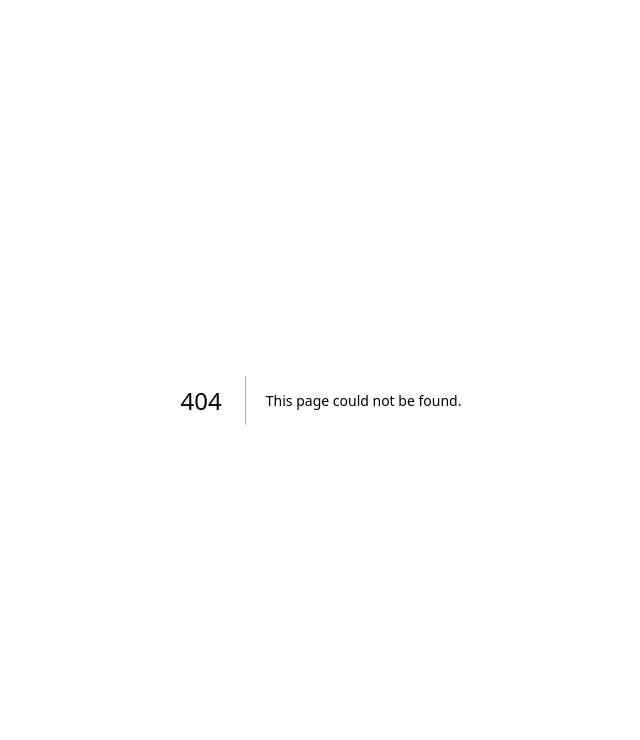
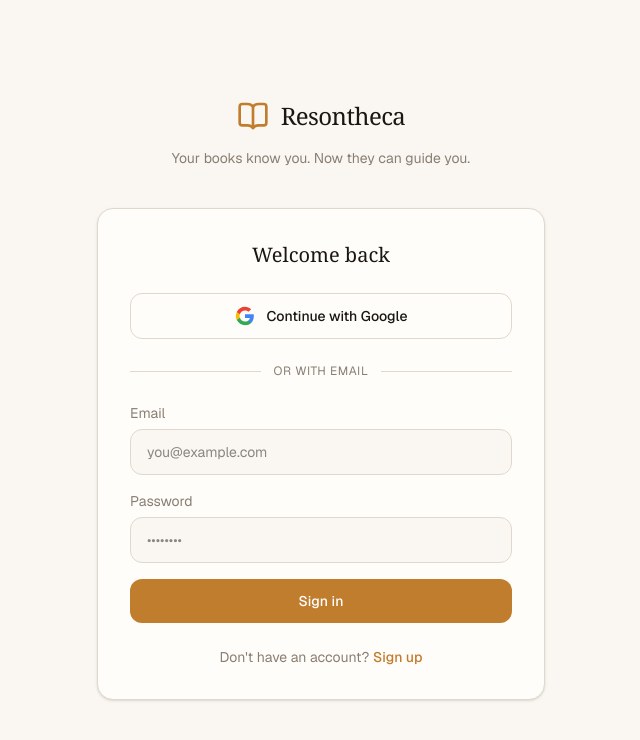
Before and after one commit to brentrobingreen/mynd, a Next.js app: page /auth/login in a window 1280 px wide. Before the commit this address had no page. Shown: the top 740 px of the page, without its empty margins (319-959 px from the left). Built offline with nearby package versions, Linux system fonts and the light colour scheme; no server answers.

Commit message:
[STEP 4] Supabase Auth — email/password, Google OAuth, callback route, middleware

```diff
--- a/package.json
+++ b/package.json
@@ -15,6 +15,7 @@
     "@supabase/ssr": "^0.10.3",
     "@supabase/supabase-js": "^2.107.0",
     "clsx": "^2.1.1",
+    "dotenv": "^17.4.2",
     "lucide-react": "^1.17.0",
     "next": "16.2.7",
     "openai": "^6.42.0",
--- /dev/null
+++ b/src/app/auth/callback/route.ts
@@ -0,0 +1,15 @@
+import { createClient } from '@/lib/supabase/server'
+import { NextResponse } from 'next/server'
+
+export async function GET(request: Request) {
+  const { searchParams, origin } = new URL(request.url)
+  const code = searchParams.get('code')
+  const redirect = searchParams.get('redirect') || '/library'
+
+  if (code) {
+    const supabase = await createClient()
+    await supabase.auth.exchangeCodeForSession(code)
+  }
+
+  return NextResponse.redirect(`${origin}${redirect}`)
+}
--- /dev/null
+++ b/src/app/auth/login/LoginForm.tsx
@@ -0,0 +1,146 @@
+'use client'
+
+import { useState } from 'react'
+import { createClient } from '@/lib/supabase/client'
+import { useRouter, useSearchParams } from 'next/navigation'
+
+export default function LoginForm() {
+  const router = useRouter()
+  const searchParams = useSearchParams()
+  const redirect = searchParams.get('redirect') || '/library'
+
+  const [email, setEmail] = useState('')
+  const [password, setPassword] = useState('')
+  const [mode, setMode] = useState<'login' | 'signup'>('login')
+  const [loading, setLoading] = useState(false)
+  const [error, setError] = useState<string | null>(null)
+  const [message, setMessage] = useState<string | null>(null)
+
+  const supabase = createClient()
+
+  async function handleEmailAuth(e: React.FormEvent) {
+    e.preventDefault()
+    setLoading(true)
+    setError(null)
+    setMessage(null)
+
+    if (mode === 'signup') {
+      const { error } = await supabase.auth.signUp({
+        email,
+        password,
+        options: { emailRedirectTo: `${window.location.origin}/auth/callback?redirect=${redirect}` },
+      })
+      if (error) {
+        setError(error.message)
+      } else {
+        setMessage('Check your email to confirm your account.')
+      }
+    } else {
+      const { error } = await supabase.auth.signInWithPassword({ email, password })
+      if (error) {
+        setError(error.message)
+      } else {
+        router.push(redirect)
+        router.refresh()
+      }
+    }
+
+    setLoading(false)
+  }
+
+  async function handleGoogleAuth() {
+    setLoading(true)
+    const { error } = await supabase.auth.signInWithOAuth({
+      provider: 'google',
+      options: {
+        redirectTo: `${window.location.origin}/auth/callback?redirect=${redirect}`,
+      },
+    })
+    if (error) {
+      setError(error.message)
+      setLoading(false)
+    }
+  }
+
+  return (
+    <div className="bg-[var(--card-bg)] border border-[var(--border)] rounded-2xl p-8 shadow-sm">
+      <h1 className="font-literary text-xl mb-6 text-center">
+        {mode === 'login' ? 'Welcome back' : 'Start your library'}
+      </h1>
+
+      <button
+        onClick={handleGoogleAuth}
+        disabled={loading}
+        className="w-full flex items-center justify-center gap-3 py-3 px-4 border border-[var(--border)] rounded-xl text-sm font-medium hover:bg-[var(--muted-bg)] transition-colors mb-6 disabled:opacity-50"
+      >
+        <svg viewBox="0 0 24 24" className="w-5 h-5" aria-hidden="true">
+          <path fill="#4285F4" d="M22.56 12.25c0-.78-.07-1.53-.2-2.25H12v4.26h5.92c-.26 1.37-1.04 2.53-2.21 3.31v2.77h3.57c2.08-1.92 3.28-4.74 3.28-8.09z"/>
+          <path fill="#34A853" d="M12 23c2.97 0 5.46-.98 7.28-2.66l-3.57-2.77c-.98.66-2.23 1.06-3.71 1.06-2.86 0-5.29-1.93-6.16-4.53H2.18v2.84C3.99 20.53 7.7 23 12 23z"/>
+          <path fill="#FBBC05" d="M5.84 14.09c-.22-.66-.35-1.36-.35-2.09s.13-1.43.35-2.09V7.07H2.18C1.43 8.55 1 10.22 1 12s.43 3.45 1.18 4.93l2.85-2.22.81-.62z"/>
+          <path fill="#EA4335" d="M12 5.38c1.62 0 3.06.56 4.21 1.64l3.15-3.15C17.45 2.09 14.97 1 12 1 7.7 1 3.99 3.47 2.18 7.07l3.66 2.84c.87-2.6 3.3-4.53 6.16-4.53z"/>
+        </svg>
+        Continue with Google
+      </button>
+
+      <div className="relative mb-6">
+        <div className="absolute inset-0 flex items-center">
+          <div className="w-full border-t border-[var(--border)]" />
+        </div>
+        <div className="relative flex justify-center text-xs text-[var(--muted)] uppercase tracking-wider">
+          <span className="bg-[var(--card-bg)] px-3">or with email</span>
+        </div>
+      </div>
+
+      <form onSubmit={handleEmailAuth} className="space-y-4">
+        <div>
+          <label className="block text-sm text-[var(--muted)] mb-1.5">Email</label>
+          <input
+            type="email"
+            value={email}
+            onChange={e => setEmail(e.target.value)}
+            required
+            className="w-full px-4 py-3 rounded-xl border border-[var(--border)] bg-[var(--background)] text-sm focus:outline-none focus:ring-2 focus:ring-[var(--accent)] focus:border-transparent"
+            placeholder="you@example.com"
+          />
+        </div>
+        <div>
+          <label className="block text-sm text-[var(--muted)] mb-1.5">Password</label>
+          <input
+            type="password"
+            value={password}
+            onChange={e => setPassword(e.target.value)}
+            required
+            minLength={8}
+            className="w-full px-4 py-3 rounded-xl border border-[var(--border)] bg-[var(--background)] text-sm focus:outline-none focus:ring-2 focus:ring-[var(--accent)] focus:border-transparent"
+            placeholder="••••••••"
+          />
+        </div>
+
+        {error && (
+          <p className="text-sm text-red-600 bg-red-50 border border-red-200 rounded-lg px-4 py-2">{error}</p>
+        )}
+        {message && (
+          <p className="text-sm text-green-700 bg-green-50 border border-green-200 rounded-lg px-4 py-2">{message}</p>
+        )}
+
+        <button
+          type="submit"
+          disabled={loading}
+          className="w-full py-3 px-4 bg-[var(--accent)] text-white rounded-xl font-medium text-sm hover:bg-[var(--accent-dark)] transition-colors disabled:opacity-50"
+        >
+          {loading ? 'Loading…' : mode === 'login' ? 'Sign in' : 'Create account'}
+        </button>
+      </form>
+
+      <p className="text-center text-sm text-[var(--muted)] mt-6">
+        {mode === 'login' ? "Don't have an account? " : 'Already have an account? '}
+        <button
+          onClick={() => { setMode(mode === 'login' ? 'signup' : 'login'); setError(null); setMessage(null) }}
+          className="text-[var(--accent)] hover:underline font-medium"
+        >
+          {mode === 'login' ? 'Sign up' : 'Sign in'}
+        </button>
+      </p>
+    </div>
+  )
+}
--- /dev/null
+++ b/src/app/auth/login/page.tsx
@@ -0,0 +1,22 @@
+import { Suspense } from 'react'
+import { BookOpen } from 'lucide-react'
+import LoginForm from './LoginForm'
+
+export default function LoginPage() {
+  return (
+    <div className="min-h-screen flex items-center justify-center bg-[var(--background)] px-4">
+      <div className="w-full max-w-md">
+        <div className="text-center mb-10">
+          <div className="inline-flex items-center gap-3 mb-4">
+            <BookOpen className="w-8 h-8 text-[var(--accent)]" />
+            <span className="font-literary text-2xl text-[var(--foreground)] tracking-tight">Resontheca</span>
+          </div>
+          <p className="text-[var(--muted)] text-sm">Your books know you. Now they can guide you.</p>
+        </div>
+        <Suspense fallback={<div className="bg-[var(--card-bg)] border border-[var(--border)] rounded-2xl p-8 h-64 animate-pulse" />}>
+          <LoginForm />
+        </Suspense>
+      </div>
+    </div>
+  )
+}
--- /dev/null
+++ b/src/app/auth/signout/route.ts
@@ -0,0 +1,8 @@
+import { createClient } from '@/lib/supabase/server'
+import { NextResponse } from 'next/server'
+
+export async function POST(request: Request) {
+  const supabase = await createClient()
+  await supabase.auth.signOut()
+  return NextResponse.redirect(new URL('/auth/login', request.url))
+}
```
Also changed, not shown: 2 other files (tests, documents, lock files or other folders).
